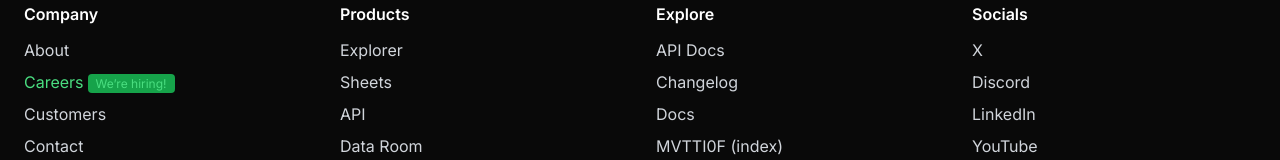
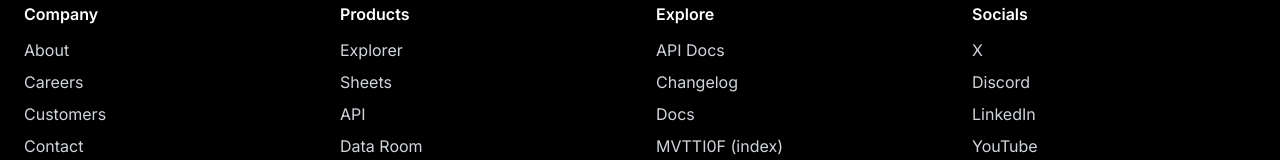
Before and after one commit to fikriik/fikrii, a Next.js app: page / in a window 1280 px wide. Shown: the part 1849-2009 px from the top of the page. Built offline with nearby package versions, Linux system fonts and the light colour scheme.

Commit message:
updatefooter

```diff
--- a/src/components/Footer.tsx
+++ b/src/components/Footer.tsx
@@ -4,7 +4,7 @@
 // components/Footer.tsx
 export default function Footer() {
   return (
-    <footer className="bg-[#090909] text-gray-300 px-6 py-12">
+    <footer className="bg-black text-gray-300 px-6 py-12">
       <div className="max-w-7xl mx-auto grid grid-cols-2 md:grid-cols-4 gap-8">
 
         {/* Company */}
@@ -12,14 +12,7 @@
           <h3 className="text-white font-semibold mb-3">Company</h3>
           <ul className="space-y-2">
             <li><Link href="/about">About</Link></li>
-            <li>
-              <Link href="/careers" className="text-green-400">
-                Careers
-                <span className="ml-1 text-xs bg-green-600 px-2 py-0.5 rounded">
-                  We’re hiring!
-                </span>
-              </Link>
-            </li>
+            <li><Link href="/customers">Careers</Link></li>
             <li><Link href="/customers">Customers</Link></li>
             <li><Link href="/contact">Contact</Link></li>
             <li><Link href="/pricing">Pricing</Link></li>
```
